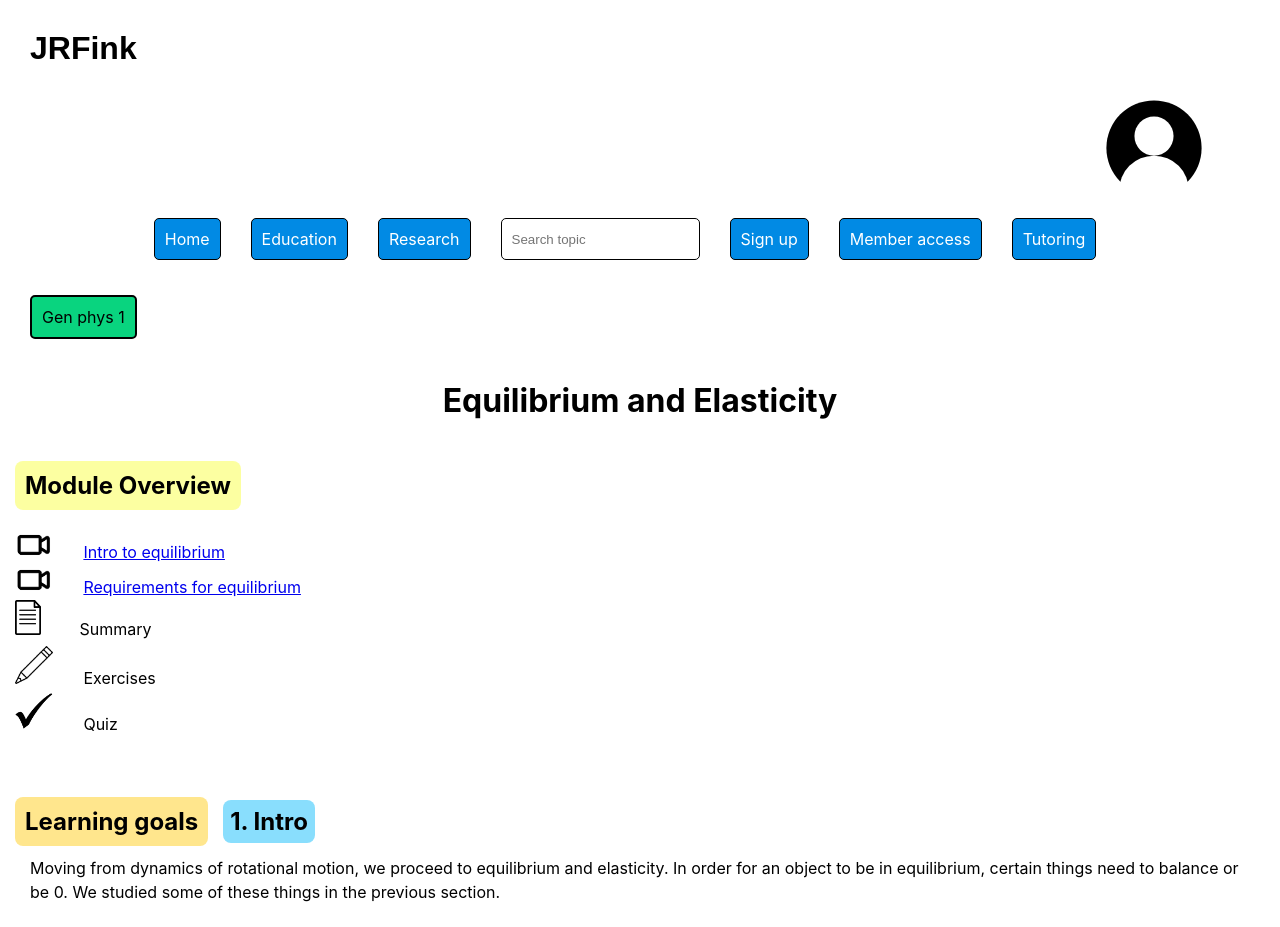
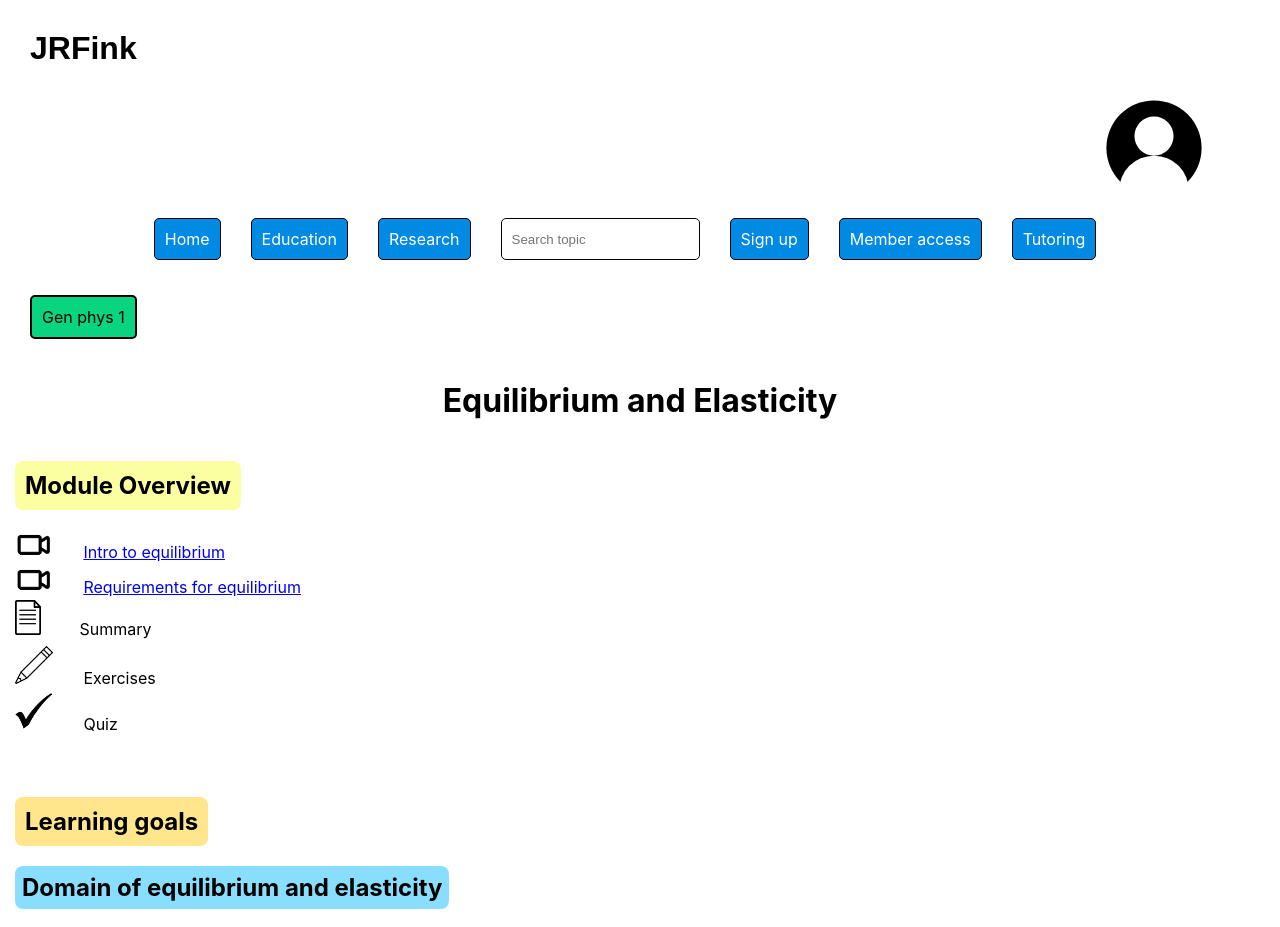
Before and after one commit to JRFink/jrfphyspagesnew, a Next.js app: page /education/gp1/eq in a window 1280 px wide. Shown: the top 927 px of the page. Built offline with nearby package versions, Linux system fonts and the light colour scheme.

Commit message:
Update index.tsx

```diff
--- a/pages/education/gp1/eq/index.tsx
+++ b/pages/education/gp1/eq/index.tsx
@@ -24,6 +24,13 @@ const Eq = () => {
 Introduction
 </h2>
 */ }
+<br />
+<br />
+<h2 className={style.h2SectionColor}>
+         Domain of equilibrium and elasticity
+</h2>
+<br />
+<br />
             <h2 className={style.h2SectionColor} id="int">
                 1. Intro
             </h2>
```
